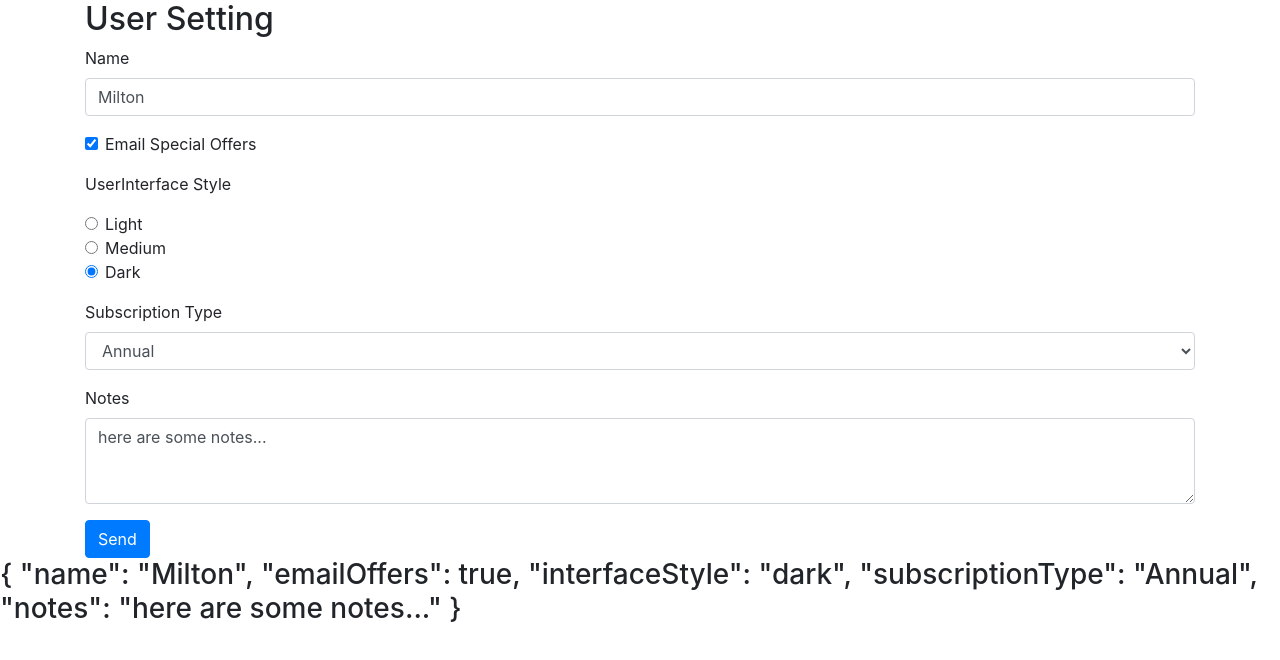
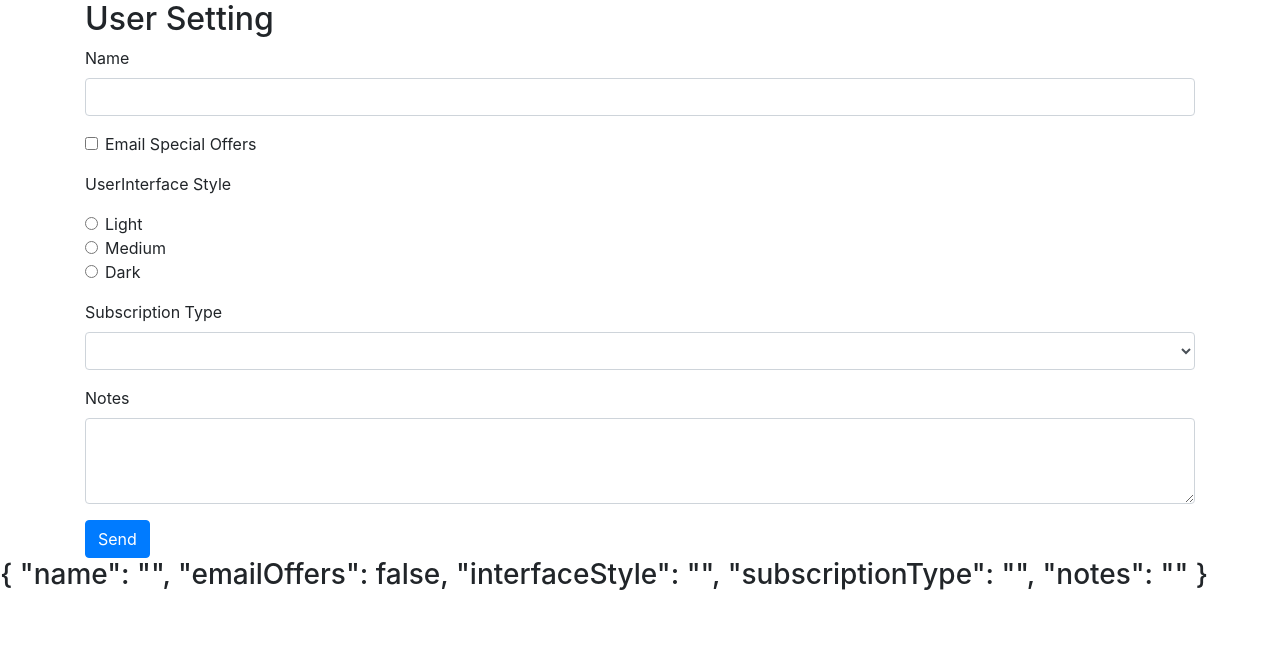
Before and after one commit to VyDee/angular-form-ex, an Angular app in the folder angular-form/: page / in a window 1280 px wide. Shown: the top 660 px of the page. Built offline with nearby package versions, Linux system fonts and the light colour scheme.

Commit message:
handle form control events

```diff
--- a/angular-form/src/app/user-settings-form/user-settings-form.component.html
+++ b/angular-form/src/app/user-settings-form/user-settings-form.component.html
@@ -11,7 +11,9 @@
 
       <!--This field is required-->
       <input id="name" name="name" class="form-control" [(ngModel)]="userSettings.name"
-              required #nameField="ngModel" [class.field-error]="form.submitted && nameField.invalid">
+              required #nameField="ngModel"
+              (blur)="onBlur(nameField)"
+              [class.field-error]="form.submitted && nameField.invalid">
       <div [hidden]="!form.submitted || nameField.valid"class="alert alert-danger">
         Enter a Name
       </div>
--- a/angular-form/src/app/user-settings-form/user-settings-form.component.ts
+++ b/angular-form/src/app/user-settings-form/user-settings-form.component.ts
@@ -1,6 +1,6 @@
 import { Component, OnInit } from '@angular/core';
 import { userSettings } from '../data/user-setting';
-import { NgForm } from '@angular/forms';
+import { NgForm, NgModel } from '@angular/forms';
 
 @Component({
   selector: 'app-user-settings-form',
@@ -10,11 +10,11 @@ import { NgForm } from '@angular/forms';
 export class UserSettingsFormComponent implements OnInit {
 
   originalUserSetting: userSettings = {
-    name: 'Milton',
-    emailOffers: true,
-    interfaceStyle: 'dark',
-    subscriptionType: 'Annual',
-    notes: "here are some notes..."
+    name: '',
+    emailOffers: false,
+    interfaceStyle: '',
+    subscriptionType: '',
+    notes: ""
 
   };
 
@@ -31,4 +31,8 @@ export class UserSettingsFormComponent implements OnInit {
     console.log("in onSubmit: ", form.valid);
   }
 
+  onBlur(field:NgModel){
+    console.log("in onBlur: ", field.valid);
+  }
+
 }
```
Also changed, not shown: angular-form/notes/htm5-validation.txt (deleted), angular-form/notes/validation.txt (added).
